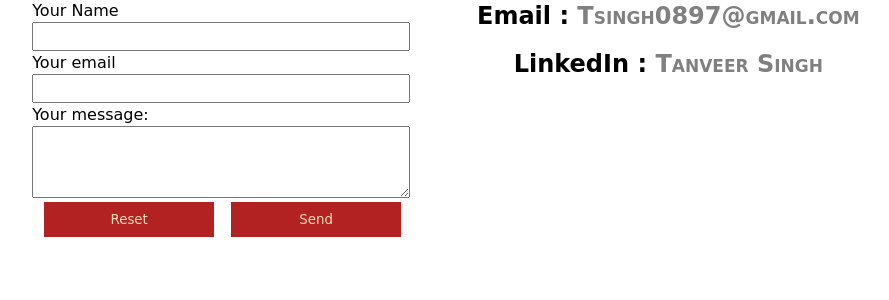
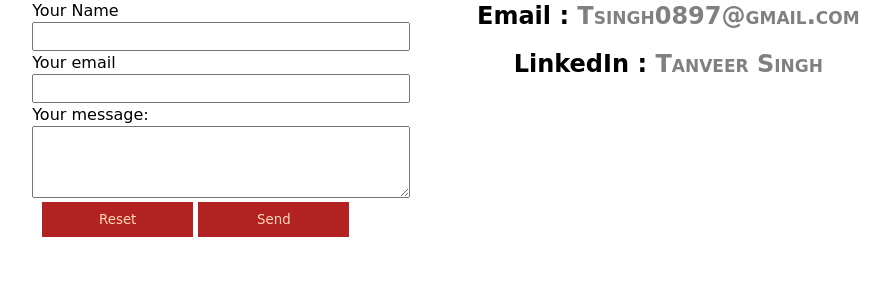
Before and after one commit to Tanveerfb/tanveerfb.github.io, a PHP site: page /contact.html in a window 1280 px wide. Shown: the part 263-563 px from the top of the page, without its empty margins (173-1062 px from the left). Run offline with PHP 8.4, Linux system fonts and the light colour scheme.

Commit message:
form btn fix"

```diff
--- a/contact.html
+++ b/contact.html
@@ -76,10 +76,10 @@
                         <input required type="email" name="_replyto">
                         <label>Your message:</label>
                         <textarea required rows="4" type="text" name="message"></textarea>
-                        <div class="container inline text-center" style="margin: 2px;">
+                        <div class="container inline text-center">
                             <button class="form-btn" type="reset">Reset</button>
-                        </div>
                         <button class="form-btn" type="submit">Send</button>
+                    </div>
                 </div>
                 </form>
                 <div class="contact-options">
--- a/plasma.css
+++ b/plasma.css
@@ -161,7 +161,7 @@ a.nav:hover{
     background-color: firebrick;
     color: peachpuff;
     border: 0;
-    width: 45%;
+    width: 40%;
     margin: 2px 0px;
 }
 form{
```
